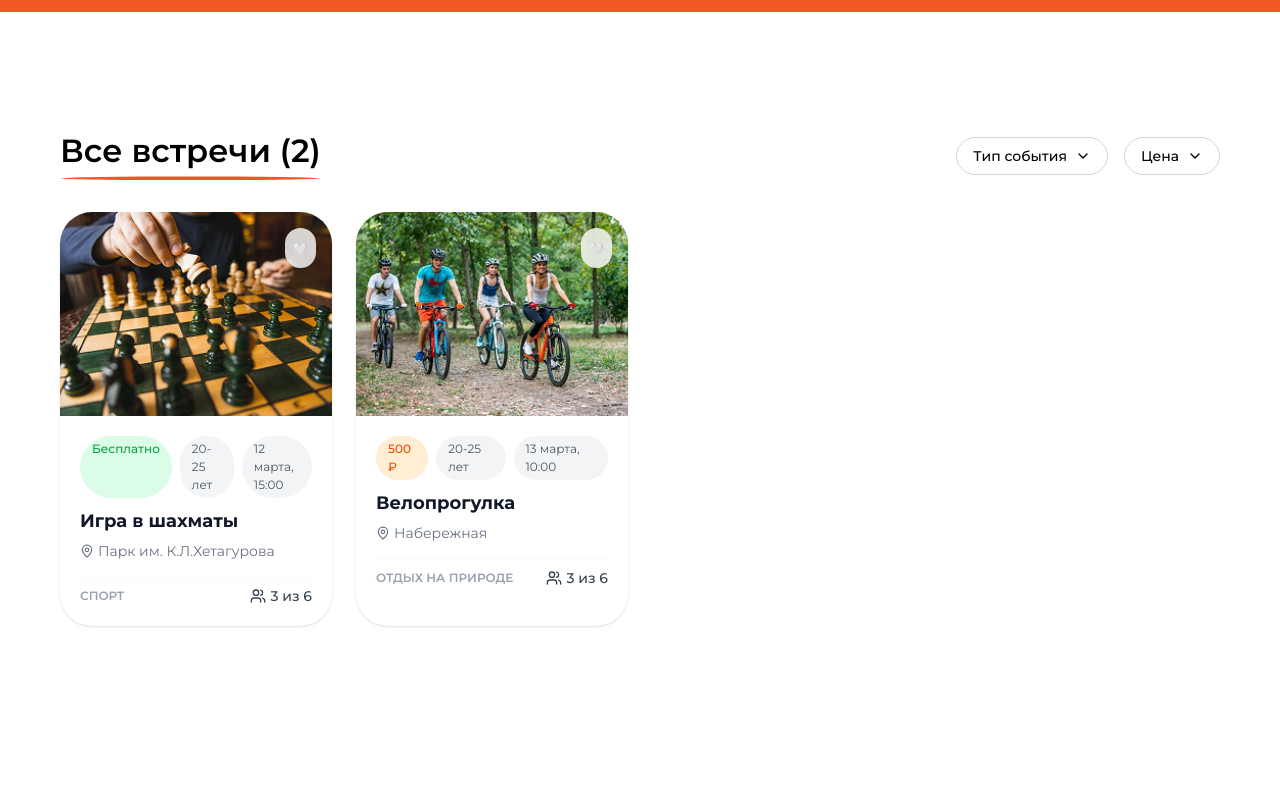
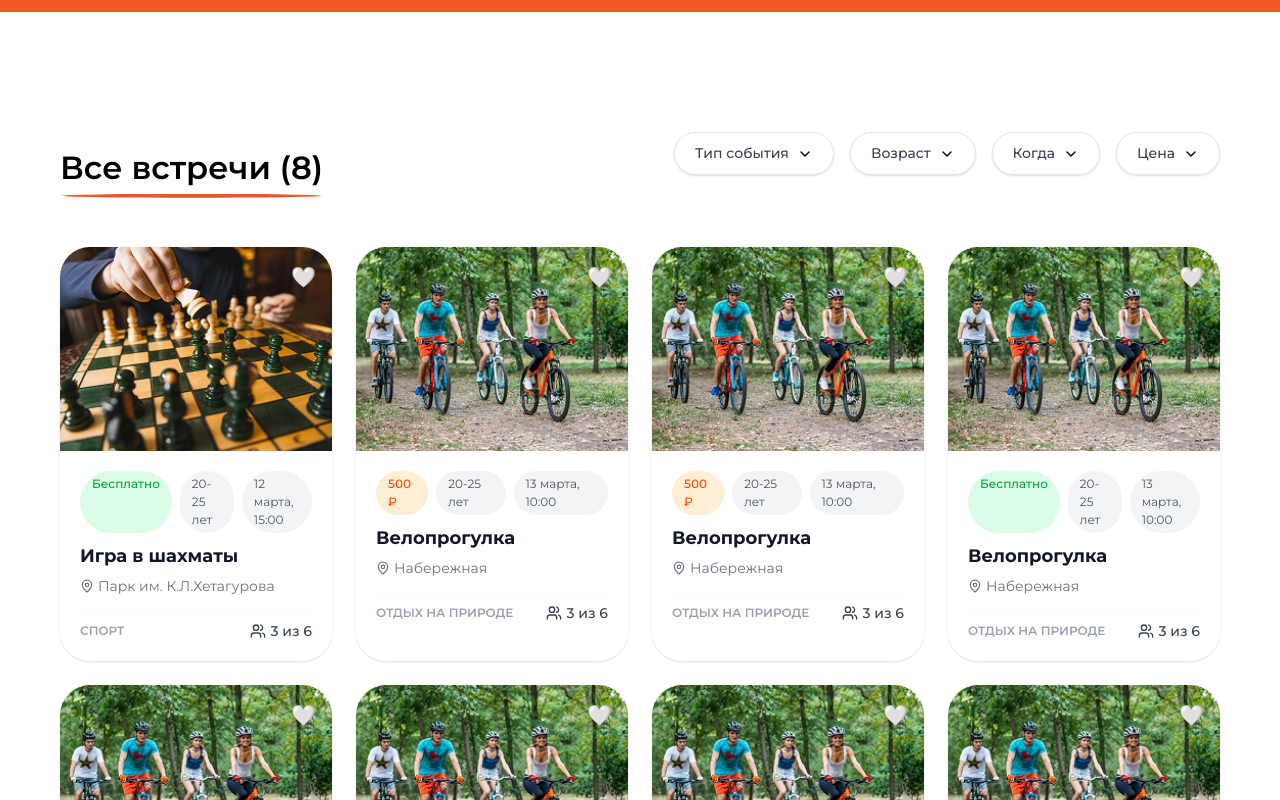
Before and after one commit to ISHADYI/go-osetia, a React (Vite) app: page / in a window 1280 px wide. Shown: the part 1180-1980 px from the top of the page. Before the commit the page ends 1846 px from the top, so only its background shows below. Built offline with nearby package versions, Linux system fonts and the light colour scheme.

Commit message:
Доработка фильтров

```diff
--- a/package.json
+++ b/package.json
@@ -13,6 +13,7 @@
     "@tailwindcss/vite": "^4.2.4",
     "lucide-react": "^1.11.0",
     "react": "^19.2.5",
+    "react-datepicker": "^9.1.0",
     "react-dom": "^19.2.5",
     "tailwindcss": "^4.2.4"
   },
--- /dev/null
+++ b/src/calendar-custom.css
@@ -0,0 +1,28 @@
+.react-datepicker {
+  border: none !important;
+  font-family: inherit !important;
+}
+
+.react-datepicker__header {
+  background-color: white !important;
+  border-bottom: none !important;
+}
+
+.react-datepicker__day--selected,
+.react-datepicker__day--in-range,
+.react-datepicker__day--in-selecting-range {
+  background-color: #f15a24 !important;
+  border-radius: 50% !important;
+  color: white !important;
+}
+
+.react-datepicker__day--keyboard-selected {
+  background-color: transparent !important;
+  border: 1px solid #f15a24 !important;
+  color: #f15a24 !important;
+}
+
+.react-datepicker__day:hover {
+  background-color: #fff2ed !important;
+  border-radius: 50% !important;
+}
--- a/src/components/AllMeetings.jsx
+++ b/src/components/AllMeetings.jsx
@@ -9,6 +9,8 @@ const MEETINGS_DATA = [
     title: "Игра в шахматы",
     type: "Спорт",
     price: 0,
+    minAge: 18,
+    maxAge: 30,
     location: "Парк им. К.Л.Хетагурова",
     date: "12 марта, 15:00",
     image: "/images/chess.jpg",
@@ -18,6 +20,74 @@ const MEETINGS_DATA = [
     title: "Велопрогулка",
     type: "Отдых на природе",
     price: 500,
+    minAge: 18,
+    maxAge: 30,
+    location: "Набережная",
+    date: "13 марта, 10:00",
+    image: "/images/bike.jpg",
+  },
+  {
+    id: 3,
+    title: "Велопрогулка",
+    type: "Отдых на природе",
+    price: 500,
+    minAge: 18,
+    maxAge: 30,
+    location: "Набережная",
+    date: "13 марта, 10:00",
+    image: "/images/bike.jpg",
+  },
+  {
+    id: 4,
+    title: "Велопрогулка",
+    type: "Отдых на природе",
+    price: 0,
+    minAge: 18,
+    maxAge: 30,
+    location: "Набережная",
+    date: "13 марта, 10:00",
+    image: "/images/bike.jpg",
+  },
+  {
+    id: 5,
+    title: "Велопрогулка",
+    type: "Отдых на природе",
+    price: 500,
+    minAge: 18,
+    maxAge: 30,
+    location: "Набережная",
+    date: "13 марта, 10:00",
+    image: "/images/bike.jpg",
+  },
+  {
+    id: 6,
+    title: "Велопрогулка",
+    type: "Отдых на природе",
+    price: 500,
+    minAge: 18,
+    maxAge: 30,
+    location: "Набережная",
+    date: "13 марта, 10:00",
+    image: "/images/bike.jpg",
+  },
+  {
+    id: 7,
+    title: "Велопрогулка",
+    type: "Отдых на природе",
+    price: 500,
+    minAge: 18,
+    maxAge: 30,
+    location: "Набережная",
+    date: "13 марта, 10:00",
+    image: "/images/bike.jpg",
+  },
+  {
+    id: 8,
+    title: "Велопрогулка",
+    type: "Отдых на природе",
+    price: 500,
+    minAge: 18,
+    maxAge: 30,
     location: "Набережная",
     date: "13 марта, 10:00",
     image: "/images/bike.jpg",
@@ -25,16 +95,27 @@ const MEETINGS_DATA = [
 ];
 
 export function AllMeetings() {
-  const [selectedType, setSelectedType] = useState("Все");
-  const [selectedPrice, setSelectedPrice] = useState("Любая");
+  const [selectedTypes, setSelectedTypes] = useState([]);
+  const [ageRange, setAgeRange] = useState({ min: 0, max: 100 });
+  const [dates, setDates] = useState([]);
+  const [sortOrder, setSortOrder] = useState("default");
 
   const filteredMeetings = MEETINGS_DATA.filter((meeting) => {
-    const typeMatch = selectedType === "Все" || meeting.type === selectedType;
-    const priceMatch =
-      selectedPrice === "Любая" ||
-      (selectedPrice === "Бесплатно" ? meeting.price === 0 : meeting.price > 0);
+    const typeMatch =
+      selectedTypes.length === 0 || selectedTypes.includes(meeting.type);
 
-    return typeMatch && priceMatch;
+    const ageMatch =
+      meeting.minAge >= ageRange.min && meeting.maxAge <= ageRange.max;
+
+    const freeMatch = sortOrder === "free" ? meeting.price === 0 : true;
+
+    return typeMatch && ageMatch && freeMatch;
+  });
+
+  const sortedMeetings = [...filteredMeetings].sort((a, b) => {
+    if (sortOrder === "asc") return a.price - b.price;
+    if (sortOrder === "desc") return b.price - a.price;
+    return 0;
   });
 
   return (
@@ -45,22 +126,37 @@ export function AllMeetings() {
             Все встречи ({filteredMeetings.length})
           </h2>
 
-          <div className="flex gap-4">
+          <div className="flex flex-wrap gap-4 mb-10">
             <DropDown
               label="Тип события"
-              options={["Все", "Спорт", "Отдых на природе", "Настольные игры"]}
-              onSelect={setSelectedType}
+              options={["Спорт", "Настолки", "Творчество"]}
+              multiSelect={true}
+              onSelect={(val) => setSelectedTypes(val)}
             />
+
+            <DropDown label="Возраст" type="age" onSelect={setAgeRange} />
+
+            <DropDown label="Когда" type="calendar" onSelect={setDates} />
+
             <DropDown
               label="Цена"
-              options={["Любая", "Бесплатно", "Платно"]}
-              onSelect={setSelectedPrice}
+              align="right"
+              options={[
+                "Бесплатно",
+                "По увеличению цены",
+                "По уменьшению цены",
+              ]}
+              onSelect={(val) => {
+                if (val === "Бесплатно") setSortOrder("free");
+                if (val === "По увеличению цены") setSortOrder("asc");
+                if (val === "По уменьшению цены") setSortOrder("desc");
+              }}
             />
           </div>
         </div>
 
         <div className="grid grid-cols-1 sm:grid-cols-2 lg:grid-cols-4 gap-6">
-          {filteredMeetings.map((meeting) => (
+          {sortedMeetings.map((meeting) => (
             <MeetingCard key={meeting.id} {...meeting} />
           ))}
         </div>
--- a/src/components/CategorySlider.jsx
+++ b/src/components/CategorySlider.jsx
@@ -26,7 +26,6 @@ export function CategorySlider({ categories }) {
       </div>
 
       <div className="relative group w-full">
-        {/* Cписок категорий */}
         <div
           ref={scrollRef}
           className="flex gap-5 overflow-x-auto scrollbar-hide snap-x snap-mandatory pb-4"
--- a/src/components/MeetingCard.jsx
+++ b/src/components/MeetingCard.jsx
@@ -9,15 +9,15 @@ export default function MeetingCard({
   type,
 }) {
   return (
-    <div className="bg-white rounded-[32px] overflow-hidden shadow-sm hover:shadow-md transition-shadow group cursor-pointer">
-      <div className="relative aspect-[4/3] overflow-hidden">
+    <div className="bg-white rounded-[30px] overflow-hidden shadow-sm hover:shadow-md transition-shadow group cursor-pointer">
+      <div className="relative aspect-4/3 overflow-hidden">
         <img
           src={image}
           alt={title}
           className="w-full h-full object-cover group-hover:scale-105 transition-transform duration-500"
         />
-        <button className="absolute top-4 right-4 p-2 bg-white/80 backdrop-blur-sm rounded-full hover:bg-white transition-colors">
-          <span className="text-xs">🤍</span>
+        <button className="absolute top-4 right-4">
+          <span className="text-xl">🤍</span>
         </button>
       </div>
 
--- a/src/components/ui/DropDown.jsx
+++ b/src/components/ui/DropDown.jsx
@@ -1,42 +1,147 @@
-import React, { useState } from "react";
+import React, { useState, useEffect, useRef } from "react";
 import { ChevronDown } from "lucide-react";
+import DatePicker from "react-datepicker";
+import "react-datepicker/dist/react-datepicker.css";
+import "../../calendar-custom.css";
 
-export default function DropDown({ label, option, onSelect }) {
+export default function DropDown({
+  label,
+  options = [],
+  type,
+  onSelect,
+  align,
+  multiSelect,
+}) {
   const [isOpen, setIsOpen] = useState(false);
-  const [currentValue, setCurrentValue] = useState(label);
+  const [selectedItems, setSelectedItems] = useState([]);
+  const [singleValue, setSingleValue] = useState(label);
+  const dropRef = useRef(null);
 
-  const handleSelect = (option) => {
-    setCurrentValue(option);
+  // Состояния для диапазона дат
+  const [startDate, setStartDate] = useState(null);
+  const [endDate, setEndDate] = useState(null);
+
+  useEffect(() => {
+    const handleClickOutside = (event) => {
+      if (dropRef.current && !dropRef.current.contains(event.target)) {
+        setIsOpen(false);
+      }
+    };
+    document.addEventListener("mousedown", handleClickOutside);
+    return () => document.removeEventListener("mousedown", handleClickOutside);
+  }, []);
+
+  const handleSingleSelect = (option) => {
+    setSingleValue(option);
     onSelect(option);
     setIsOpen(false);
   };
 
+  const handleMultiSelect = (option) => {
+    const isSelected = selectedItems.includes(option);
+    const newSelected = isSelected
+      ? selectedItems.filter((item) => item !== option)
+      : [...selectedItems, option];
+
+    setSelectedItems(newSelected);
+    onSelect(newSelected);
+  };
+
+  // Логика изменения дат
+  const handleDateChange = (dates) => {
+    const [start, end] = dates;
+    setStartDate(start);
+    setEndDate(end);
+
+    if (start && end) {
+      onSelect({ start, end });
+    }
+  };
+
   return (
-    <div className="relative inline-block text-left">
+    <div className="relative inline-block text-left" ref={dropRef}>
       <button
         onClick={() => setIsOpen(!isOpen)}
-        className="flex items-center gap-2 px-4 py-2 border border-gray-300 rounded-full bg-white hover:bg-gray-50 transition-colors"
+        className="flex items-center gap-2 px-5 py-2.5 border border-gray-200 rounded-full bg-white hover:border-orange-500 transition-all shadow-sm"
       >
-        <span className="text-sm font-medium">{currentValue}</span>
+        <span className="text-[14px] font-medium text-gray-700">
+          {type === "calendar" && startDate
+            ? `${startDate.toLocaleDateString()} - ${endDate ? endDate.toLocaleDateString() : "..."}`
+            : multiSelect && selectedItems.length > 0
+              ? `Выбрано: ${selectedItems.length}`
+              : singleValue}
+        </span>
         <ChevronDown
           size={16}
-          className={`transition-transform ${isOpen ? "rotate-180" : ""}`}
+          className={`transition-transform duration-300 ${isOpen ? "rotate-180" : ""}`}
         />
       </button>
 
       {isOpen && (
-        <div className="absolute z-50 mt-2 w-48 rounded-xl bg-white shadow-lg ring-1 ring-black ring-opacity-5">
-          <div className="py-1">
+        <div
+          className={`absolute z-50 mt-2 rounded-2xl bg-white shadow-xl ring-1 ring-black/5 p-2 ${align === "right" ? "right-0" : "left-0"} ${type === "calendar" ? "w-auto" : "w-64"}`}
+        >
+          {type === "age" ? (
+            <div className="p-3 flex flex-col gap-3">
+              <p className="text-xs font-semibold text-gray-400 uppercase">
+                Возраст
+              </p>
+              <div className="flex gap-2">
+                <input
+                  type="number"
+                  placeholder="От"
+                  className="w-full p-2 border rounded-lg text-sm"
+                  onChange={(e) =>
+                    onSelect({ min: Number(e.target.value), max: 100 })
+                  }
+                />
+                <input
+                  type="number"
+                  placeholder="До"
+                  className="w-full p-2 border rounded-lg text-sm"
+                  onChange={(e) =>
+                    onSelect({ min: 0, max: Number(e.target.value) })
+                  }
+                />
+              </div>
+            </div>
+          ) : type === "calendar" ? (
+            <div className="p-2">
+              <DatePicker
+                selected={startDate}
+                onChange={handleDateChange}
+                startDate={startDate}
+                endDate={endDate}
+                selectsRange
+                inline
+              />
+            </div>
+          ) : (
+            <div className="flex flex-col gap-1">
               {options.map((option) => (
+                <div key={option}>
+                  {multiSelect ? (
+                    <label className="flex items-center gap-3 w-full px-4 py-2 text-sm text-gray-600 hover:bg-orange-50 rounded-xl cursor-pointer">
+                      <input
+                        type="checkbox"
+                        className="accent-orange-500"
+                        checked={selectedItems.includes(option)}
+                        onChange={() => handleMultiSelect(option)}
+                      />
+                      {option}
+                    </label>
+                  ) : (
                     <button
-                key={option}
-                onClick={() => handleSelect(option)}
-                className="block w-full text-left px-4 py-2 text-sm text-gray-700 hover:bg-indigo-50 hover:text-indigo-600"
+                      onClick={() => handleSingleSelect(option)}
+                      className="w-full text-left px-4 py-2 text-sm text-gray-600 hover:bg-orange-50 hover:text-orange-600 rounded-xl transition-colors"
                     >
                       {option}
                     </button>
+                  )}
+                </div>
               ))}
             </div>
+          )}
         </div>
       )}
     </div>
```
Also changed, not shown: 1 other file (tests, documents, lock files or other folders). Lines whose indentation alone changed are shown as unchanged.
